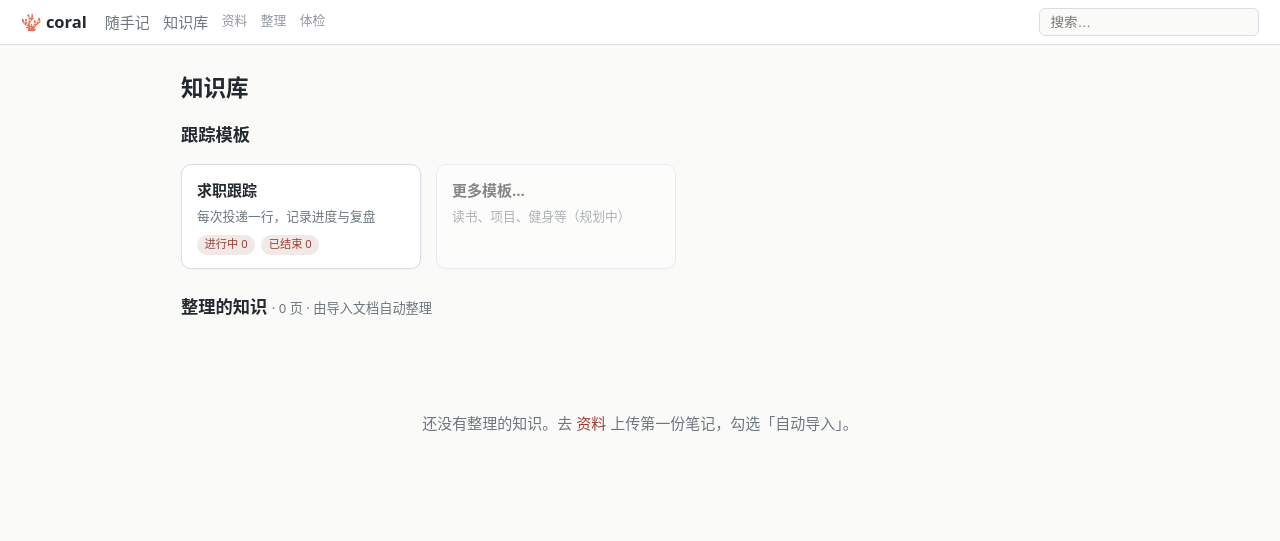
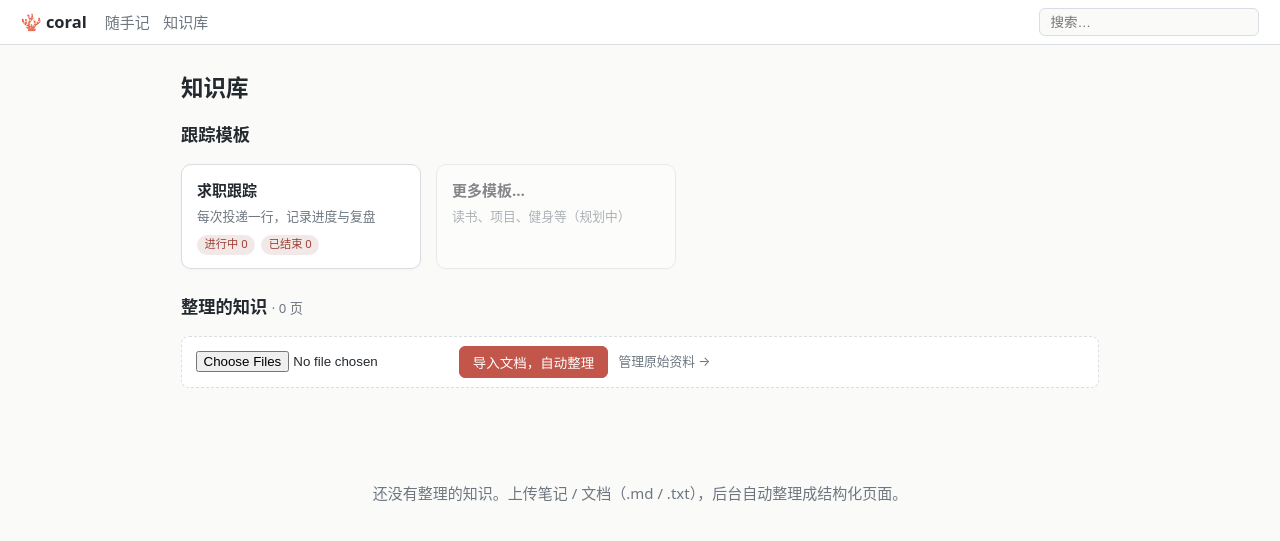
Before and after one commit to lw-liuwang/coral, a FastAPI app: page /kb in a window 1280 px wide. Shown: the top 541 px of the page. Run offline with FastAPI, Linux system fonts and the light colour scheme.

Commit message:
导航收敛为两个入口：上传并入知识库、整理/体检转后台
- 导航只剩 随手记/知识库+搜索；资料/整理/体检不再出现在主导航（URL 保留）
- 知识库页内嵌「导入文档，自动整理」上传框：上传即入队 LLM 整理（去掉勾选），
  重定向回知识库；整理中显示进度条并 3s 自动刷新，完成后知识页就位
- /sources 改名「原始资料」管理页；upload_result 中间页删除

```diff
--- a/routes/pages.py
+++ b/routes/pages.py
@@ -39,8 +39,8 @@ def _after_write(request: Request, slug: str) -> None:
 
 
 @router.get("/kb")
-def kb_home(request: Request):
-    """知识库首页：模板区（求职跟踪等）+ 整理的知识（wiki 分组摘要）。"""
+def kb_home(request: Request, upload: int = 0, rejected: int = 0):
+    """知识库首页：模板区（求职跟踪等）+ 导入文档 + 整理的知识（wiki 分组摘要）。"""
     rt = _rt(request)
     from app.jobs import JobsStore
     active, ended = JobsStore(rt.store.data_dir).sorted_jobs()
@@ -50,9 +50,11 @@ def kb_home(request: Request):
         group = [p for p in pages if p.type == t]
         if group:
             groups.append((t, index_log.TYPE_LABELS[t], group[:5], len(group)))
+    ingest_active = rt.ingest.status()["active"] if rt.ingest else None
     return templates.TemplateResponse("kb.html", {
         "request": request, "groups": groups, "total": len(pages),
         "jobs_active": len(active), "jobs_ended": len(ended),
+        "upload": upload, "rejected": rejected, "ingest_active": ingest_active,
     })
 
 
--- a/static/coral.css
+++ b/static/coral.css
@@ -251,3 +251,13 @@ table.files th { background: var(--code-bg); }
 .template-stat { display: flex; gap: 0.4rem; }
 .kb-group h3 { font-size: 1rem; margin-bottom: 0.3rem; }
 .kb-group-more { font-size: 0.85rem; margin-left: 0.5rem; }
+
+/* 知识库导入框 */
+.kb-upload {
+  display: flex; gap: 0.7rem; align-items: center; flex-wrap: wrap;
+  background: var(--card); border: 1px dashed var(--border); border-radius: 8px;
+  padding: 0.6rem 0.9rem; margin: 0.6rem 0 1.2rem;
+}
+.kb-src-link { font-size: 0.85rem; }
+.alert.ok { background: #e5f2e8; color: #2c7a3f; border-color: #bfe0c8; }
+.ingesting { background: #fdf0e0; color: #9a5b00; border-color: #eed9b8; }
--- a/templates/base.html
+++ b/templates/base.html
@@ -14,9 +14,6 @@
   <nav>
     <a href="/">随手记</a>
     <a href="/kb">知识库</a>
-    <a href="/sources" class="nav-minor">资料</a>
-    <a href="/ingest" class="nav-minor">整理</a>
-    <a href="/lint" class="nav-minor">体检</a>
   </nav>
   <form class="searchbox" action="/search" method="get">
     <input type="search" name="q" placeholder="搜索…" value="{{ request.query_params.get('q', '') }}">
--- a/templates/kb.html
+++ b/templates/kb.html
@@ -1,7 +1,20 @@
 {% extends "base.html" %}
 {% block title %}知识库{% endblock %}
+{% if ingest_active %}{% block head_extra %}<meta http-equiv="refresh" content="3">{% endblock %}{% endif %}
 {% block content %}
 <div class="page-head"><h1>知识库</h1></div>
+
+{% if upload %}
+<div class="alert ok">已导入 {{ upload }} 个文档，正在后台整理，稍后自动出现在下方。{% if rejected %}（{{ rejected }} 个文件格式不支持，仅支持 .md / .txt）{% endif %}</div>
+{% elif rejected %}
+<div class="alert">{{ rejected }} 个文件格式不支持，仅支持 .md / .txt。</div>
+{% endif %}
+
+{% if ingest_active %}
+<div class="alert ok ingesting">
+  正在整理《{{ ingest_active.source }}》… {{ ingest_active.step_label or ingest_active.message }}
+</div>
+{% endif %}
 
 <section class="kb-templates">
   <h2>跟踪模板</h2>
@@ -22,10 +35,18 @@
 </section>
 
 <section class="kb-wiki">
-  <h2>整理的知识 <span class="muted">· {{ total }} 页 · 由导入文档自动整理</span></h2>
+  <h2>整理的知识 <span class="muted">· {{ total }} 页</span></h2>
+
+  <form class="kb-upload" action="/sources/upload" method="post" enctype="multipart/form-data">
+    <input type="hidden" name="auto_ingest" value="true">
+    <input type="file" name="files" multiple accept=".md,.markdown,.txt" required>
+    <button class="btn primary" type="submit">导入文档，自动整理</button>
+    <a class="muted kb-src-link" href="/sources">管理原始资料 →</a>
+  </form>
+
   {% if total == 0 %}
   <div class="empty">
-    <p>还没有整理的知识。去 <a href="/sources">资料</a> 上传第一份笔记，勾选「自动导入」。</p>
+    <p>还没有整理的知识。上传笔记 / 文档（.md / .txt），后台自动整理成结构化页面。</p>
   </div>
   {% endif %}
   {% for t, label, group, count in groups %}
```
Also changed, not shown: routes/sources.py (+8 -10 lines), templates/sources.html (+2 -6 lines), templates/upload_result.html (deleted, +0 -25 lines), README.md.
